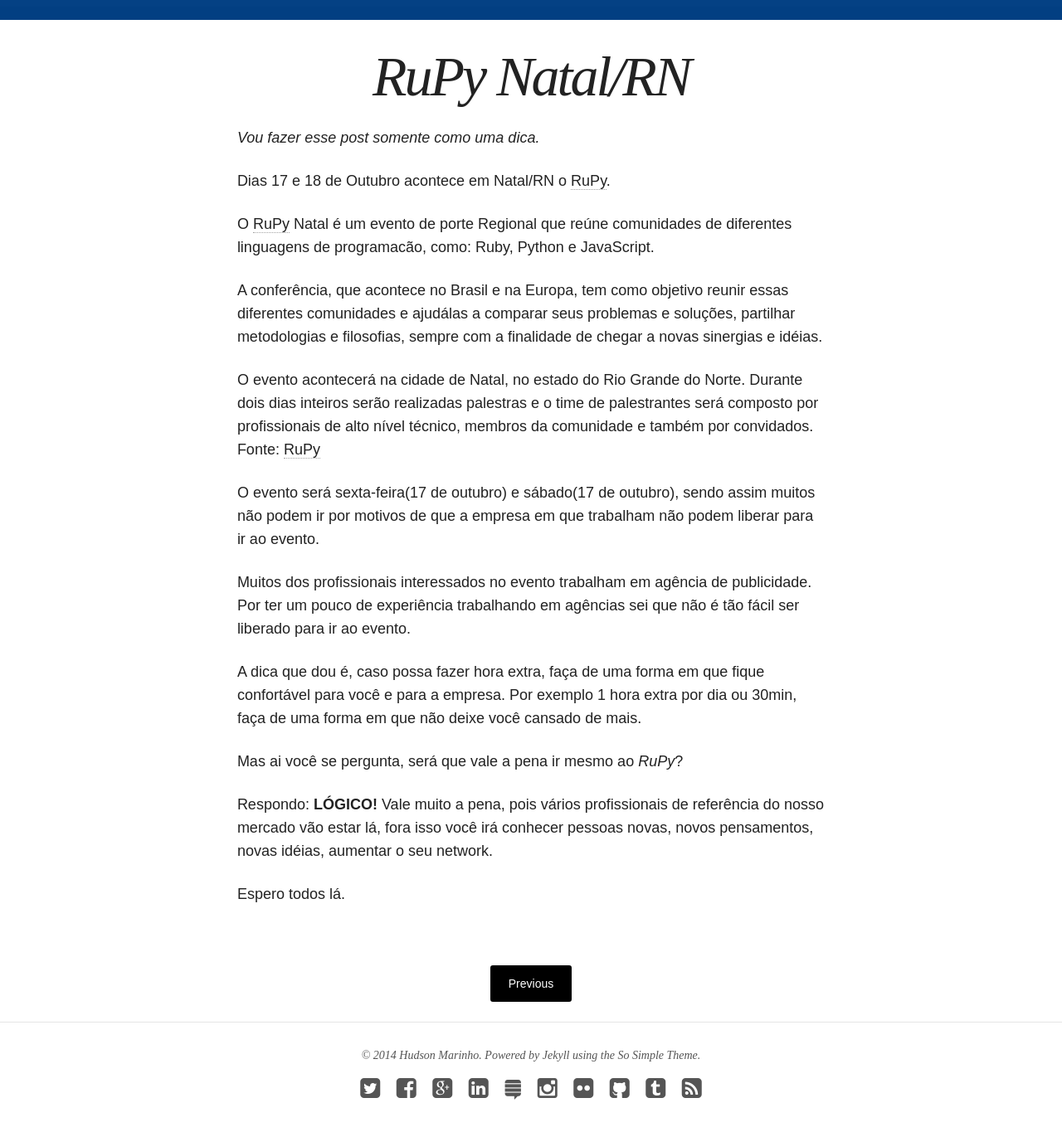
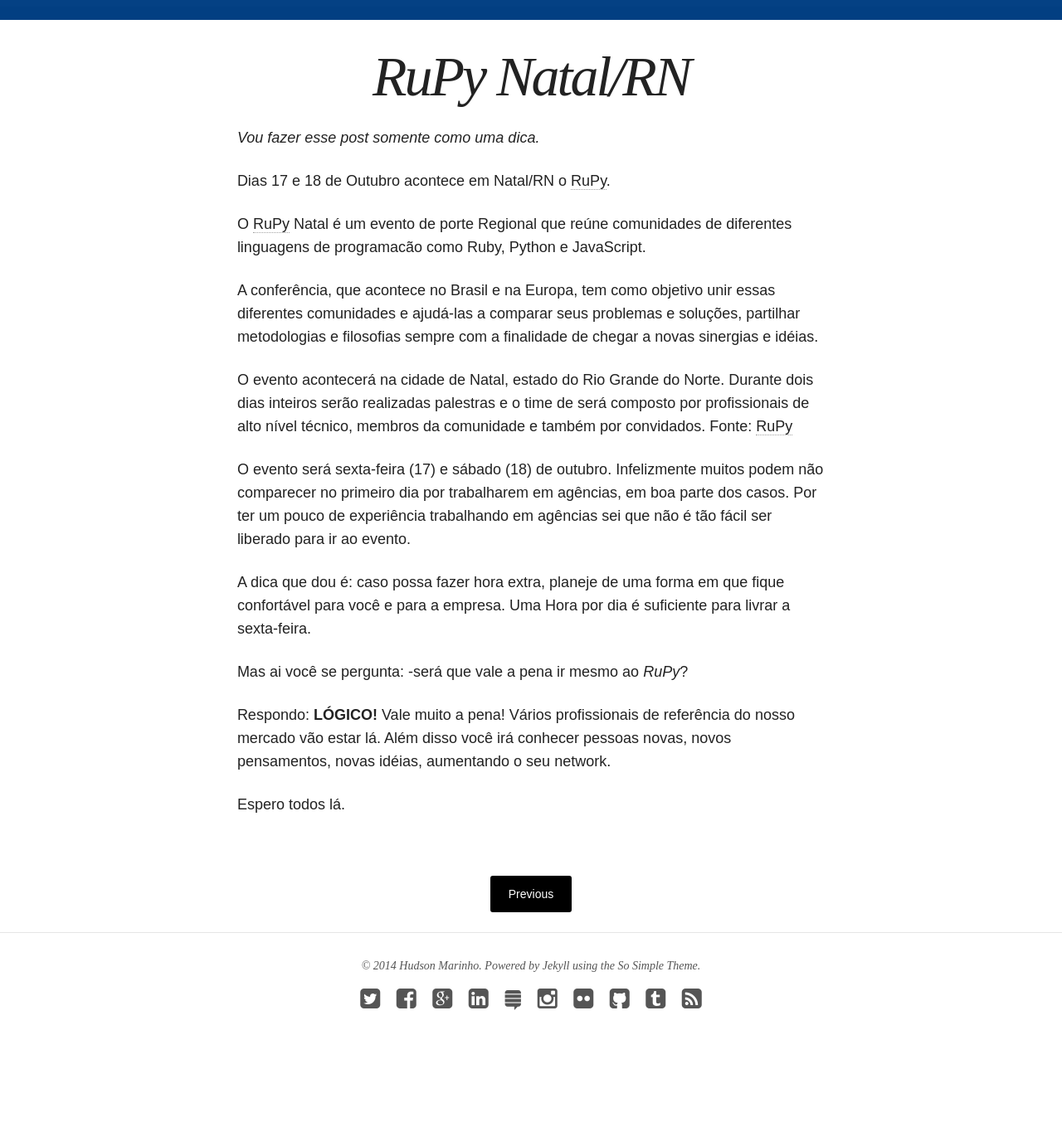
Before and after one commit to hudsonmarinho/hudsonmarinho.github.io, a Jekyll site: the page built from _posts/blog/2014-09-28-rupy.md, in a window 1280 px wide and 1400 px high, scrolled down 470 px. Shown: the top 1365 px of the window at 83% size. Built offline with Jekyll 4.4.1, drawn with Linux system fonts in a browser that asks for light colours; nearby versions of some CDN libraries; after the commit the page ends 1786 px from its top, so only the background shows below that.

Commit message:
Corrigido erros de grafia. Revisado.

```diff
--- a/_posts/blog/2014-09-28-rupy.md
+++ b/_posts/blog/2014-09-28-rupy.md
@@ -12,22 +12,19 @@ _Vou fazer esse post somente como uma dica._
 
 Dias 17 e 18 de Outubro acontece em Natal/RN o [RuPy](https://www.facebook.com/RuPyNatal/info).
 
-O [RuPy](https://www.facebook.com/RuPyNatal/info) Natal é um evento de porte Regional que reúne comunidades de diferentes linguagens de programacão, como: Ruby, Python e JavaScript.
+O [RuPy](https://www.facebook.com/RuPyNatal/info) Natal é um evento de porte Regional que reúne comunidades de diferentes linguagens de programacão como Ruby, Python e JavaScript.
 
-A conferência, que acontece no Brasil e na Europa, tem como objetivo reunir essas diferentes comunidades e ajudá­las a comparar seus problemas e soluções, partilhar metodologias e filosofias, sempre com a finalidade de chegar a novas sinergias e idéias.
+A conferência, que acontece no Brasil e na Europa, tem como objetivo unir essas diferentes comunidades e ajudá­-las a comparar seus problemas e soluções, partilhar metodologias e filosofias sempre com a finalidade de chegar a novas sinergias e idéias.
 
-O evento acontecerá na cidade de Natal, no estado do Rio Grande do Norte. Durante dois dias inteiros serão realizadas palestras e o time de palestrantes será composto por profissionais de alto nível técnico, membros da comunidade e também por convidados.
+O evento acontecerá na cidade de Natal, estado do Rio Grande do Norte. Durante dois dias inteiros serão realizadas palestras e o time de será composto por profissionais de alto nível técnico, membros da comunidade e também por convidados.
 Fonte: [RuPy](https://www.facebook.com/RuPyNatal/info)
 
-O evento será sexta-feira(17 de outubro) e sábado(17 de outubro), sendo assim muitos não podem ir por motivos de que a empresa em que trabalham não podem liberar para ir ao evento.
+O evento será sexta-feira (17) e sábado (18) de outubro. Infelizmente muitos podem não comparecer no primeiro dia por trabalharem em agências, em boa parte dos casos. Por ter um pouco de experiência trabalhando em agências sei que não é tão fácil ser liberado para ir ao evento.
 
-Muitos dos profissionais interessados no evento trabalham em agência de publicidade. Por ter um pouco de experiência trabalhando em agências sei que não é tão fácil ser liberado para ir ao evento.
+A dica que dou é: caso possa fazer hora extra, planeje de uma forma em que fique confortável para você e para a empresa. Uma Hora por dia é suficiente para livrar a sexta-feira.
 
-A dica que dou é, caso possa fazer hora extra, faça de uma forma em que fique confortável para você e para a empresa.
-Por exemplo 1 hora extra por dia ou 30min, faça de uma forma em que não deixe você cansado de mais.
+Mas ai você se pergunta: -será que vale a pena ir mesmo ao _[RuPy](https://www.facebook.com/RuPyNatal/info)_?
 
-Mas ai você se pergunta, será que vale a pena ir mesmo ao _[RuPy](https://www.facebook.com/RuPyNatal/info)_?
-
-Respondo: **LÓGICO!** Vale muito a pena, pois vários profissionais de referência do nosso mercado vão estar lá, fora isso você irá conhecer pessoas novas, novos pensamentos, novas idéias, aumentar o seu network.
+Respondo: **LÓGICO!** Vale muito a pena! Vários profissionais de referência do nosso mercado vão estar lá. Além disso você irá conhecer pessoas novas, novos pensamentos, novas idéias, aumentando o seu network.
 
 Espero todos lá.
```
